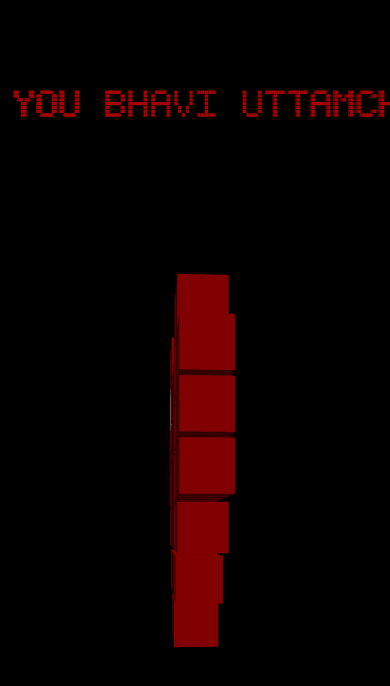
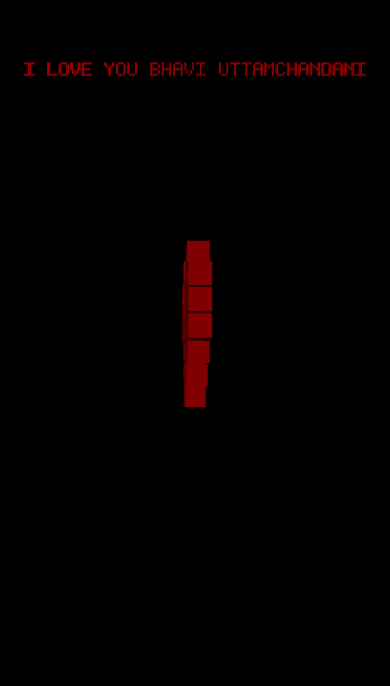
Before and after one commit to adityaxrawal/iloveyoubhaviuttamchandani, a React (Vite) app: page / in a window 390 px wide. Shown: the top 686 px of the page. Built offline with nearby package versions, Linux system fonts and the light colour scheme.

Commit message:
made it responsive for mobile screen size

```diff
--- a/src/App.tsx
+++ b/src/App.tsx
@@ -3,12 +3,12 @@ import PixelText3D from './components/PixelText3D';
 
 function App() {
   return (
-    <div className="w-screen h-screen bg-black flex flex-col items-center justify-center">
-      <div className="h-1/4 w-full">
-        <PixelText3D text="I LOVE YOU BHAVI UTTAMCHANDANI" scale={1.2} />
+    <div className="w-screen h-screen bg-black flex flex-col items-center justify-start">
+      <div className="h-1/6 w-full">
+        <PixelText3D text="I LOVE YOU BHAVI UTTAMCHANDANI" scale={0.9} />
       </div>
-      <div className="h-3/4 w-full">
-        <PixelHeart3D />
+      <div className="h-3/6 w-full">
+        <PixelHeart3D scale={0.7} />
       </div>
     </div>
   );
--- a/src/components/PixelHeart3D.tsx
+++ b/src/components/PixelHeart3D.tsx
@@ -17,9 +17,14 @@ const HEART_PATTERN = [
 interface HeartMeshProps {
   rotationSpeed: number;
   onSpeedChange: (speed: number) => void;
+  scale?: number;
 }
 
-function HeartMesh({ rotationSpeed, onSpeedChange }: HeartMeshProps) {
+interface PixelHeart3DProps {
+  scale?: number;
+}
+
+function HeartMesh({ rotationSpeed, onSpeedChange, scale = 1 }: HeartMeshProps) {
   const groupRef = useRef<Mesh>(null);
   const [currentSpeed, setCurrentSpeed] = useState(0.01);
 
@@ -49,8 +54,8 @@ function HeartMesh({ rotationSpeed, onSpeedChange }: HeartMeshProps) {
 
   // Generate cubes based on heart pattern
   const cubes = [];
-  const cubeSize = 0.5;
-  const spacing = 0.55;
+  const cubeSize = 0.5 * scale;
+  const spacing = 0.55 * scale;
 
   for (let row = 0; row < HEART_PATTERN.length; row++) {
     for (let col = 0; col < HEART_PATTERN[row].length; col++) {
@@ -80,7 +85,7 @@ function HeartMesh({ rotationSpeed, onSpeedChange }: HeartMeshProps) {
   );
 }
 
-export default function PixelHeart3D() {
+export default function PixelHeart3D({ scale = 1 }: PixelHeart3DProps) {
   const [rotationSpeed, setRotationSpeed] = useState(0.01);
   const [isDragging, setIsDragging] = useState(false);
   const [lastPointerX, setLastPointerX] = useState(0);
@@ -151,6 +156,7 @@ export default function PixelHeart3D() {
         <HeartMesh
           rotationSpeed={rotationSpeed}
           onSpeedChange={setRotationSpeed}
+          scale={scale}
         />
       </Canvas>
     </div>
```
